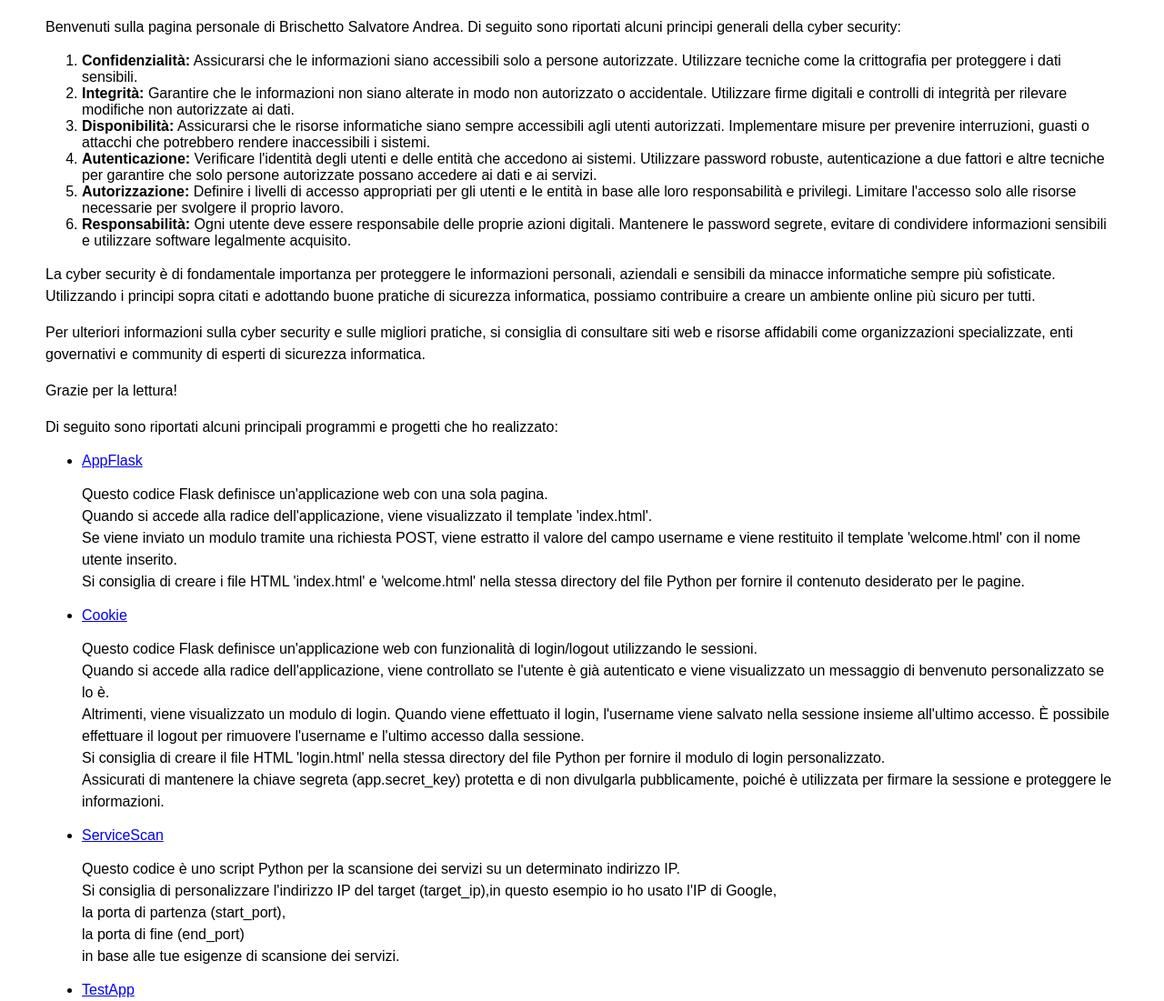
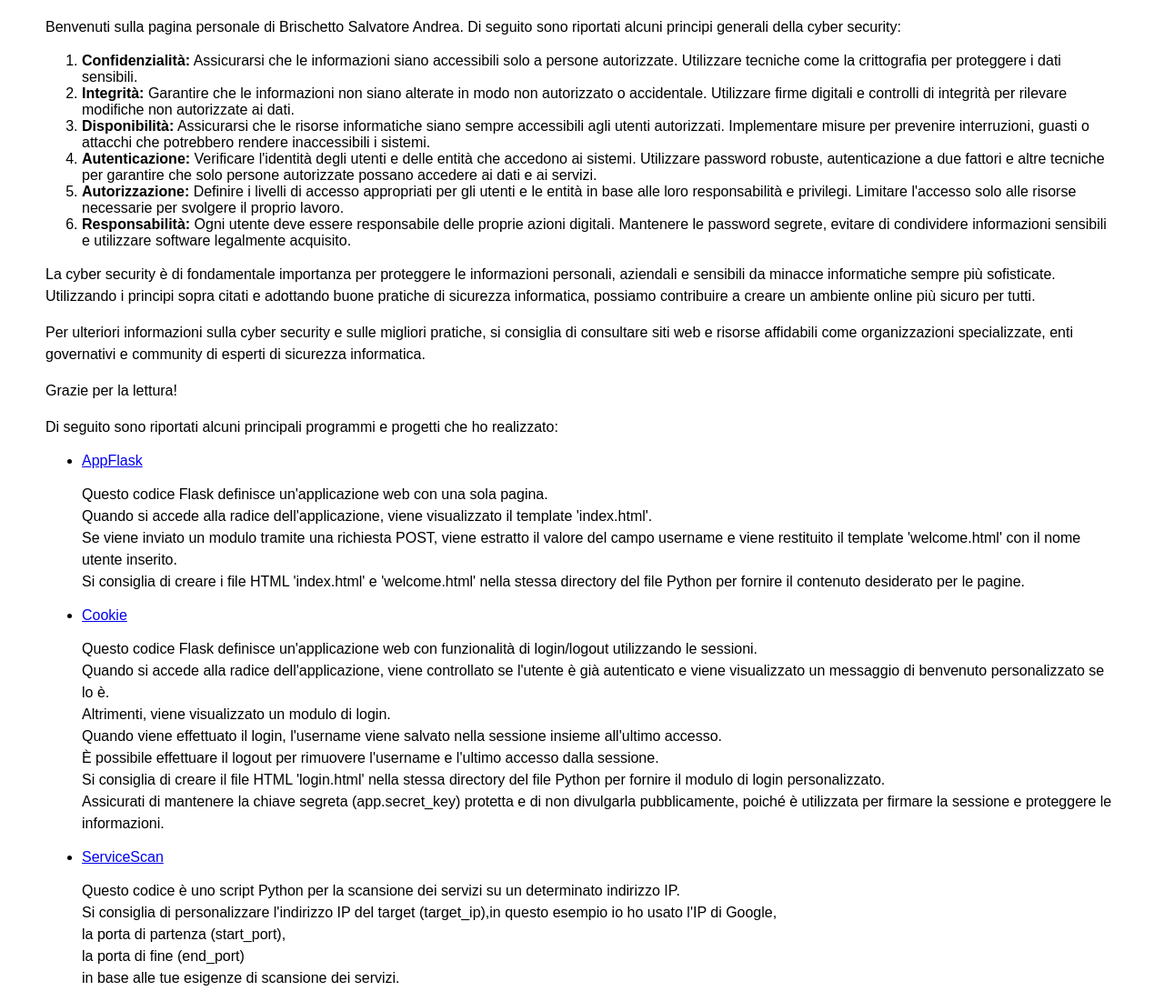
Before and after one commit to briscx/portfoliobriscx, a plain HTML site: page index.html in a window 1280 px wide. Shown: the part 190-1291 px from the top of the page at 91% size. Drawn offline with Linux system fonts and the light colour scheme.

Commit message:
Update index.html

```diff
--- a/index.html
+++ b/index.html
@@ -44,7 +44,7 @@
         <li><a href="https://github.com/briscx/corsocyber/blob/main/appflask.py" target="_blank">AppFlask</a></li>
         <p>Questo codice Flask definisce un'applicazione web con una sola pagina.<br>Quando si accede alla radice dell'applicazione, viene visualizzato il template 'index.html'.</br>Se viene inviato un modulo tramite una richiesta POST, viene estratto il valore del campo username e viene restituito il template 'welcome.html' con il nome utente inserito.<br>Si consiglia di creare i file HTML 'index.html' e 'welcome.html' nella stessa directory del file Python per fornire il contenuto desiderato per le pagine.</br></p>
         <li><a href="https://github.com/briscx/corsocyber/blob/main/cookie.py" target="_blank">Cookie</a></li>
-        <p>Questo codice Flask definisce un'applicazione web con funzionalità di login/logout utilizzando le sessioni.<br>Quando si accede alla radice dell'applicazione, viene controllato se l'utente è già autenticato e viene visualizzato un messaggio di benvenuto personalizzato se lo è.</br>Altrimenti, viene visualizzato un modulo di login. Quando viene effettuato il login, l'username viene salvato nella sessione insieme all'ultimo accesso. È possibile effettuare il logout per rimuovere l'username e l'ultimo accesso dalla sessione.<br>Si consiglia di creare il file HTML 'login.html' nella stessa directory del file Python per fornire il modulo di login personalizzato.<br>Assicurati di mantenere la chiave segreta (app.secret_key) protetta e di non divulgarla pubblicamente, poiché è utilizzata per firmare la sessione e proteggere le informazioni.</br></p>
+        <p>Questo codice Flask definisce un'applicazione web con funzionalità di login/logout utilizzando le sessioni.<br>Quando si accede alla radice dell'applicazione, viene controllato se l'utente è già autenticato e viene visualizzato un messaggio di benvenuto personalizzato se lo è.</br>Altrimenti, viene visualizzato un modulo di login.<br>Quando viene effettuato il login, l'username viene salvato nella sessione insieme all'ultimo accesso.<br>È possibile effettuare il logout per rimuovere l'username e l'ultimo accesso dalla sessione.<br>Si consiglia di creare il file HTML 'login.html' nella stessa directory del file Python per fornire il modulo di login personalizzato.<br>Assicurati di mantenere la chiave segreta (app.secret_key) protetta e di non divulgarla pubblicamente, poiché è utilizzata per firmare la sessione e proteggere le informazioni.</br></p>
         <li><a href="https://github.com/briscx/corsocyber/blob/main/service-scan.py" target="_blank">ServiceScan</a></li>
         <p>Questo codice è uno script Python per la scansione dei servizi su un determinato indirizzo IP.<br>Si consiglia di personalizzare l'indirizzo IP del target (target_ip),in questo esempio io ho usato l'IP di Google,</br>la porta di partenza (start_port),<br>la porta di fine (end_port)</br>in base alle tue esigenze di scansione dei servizi.</p>
         <li><a href="https://github.com/briscx/corsocyber/blob/main/testapp.py" target="_blank">TestApp</a></li>
```
